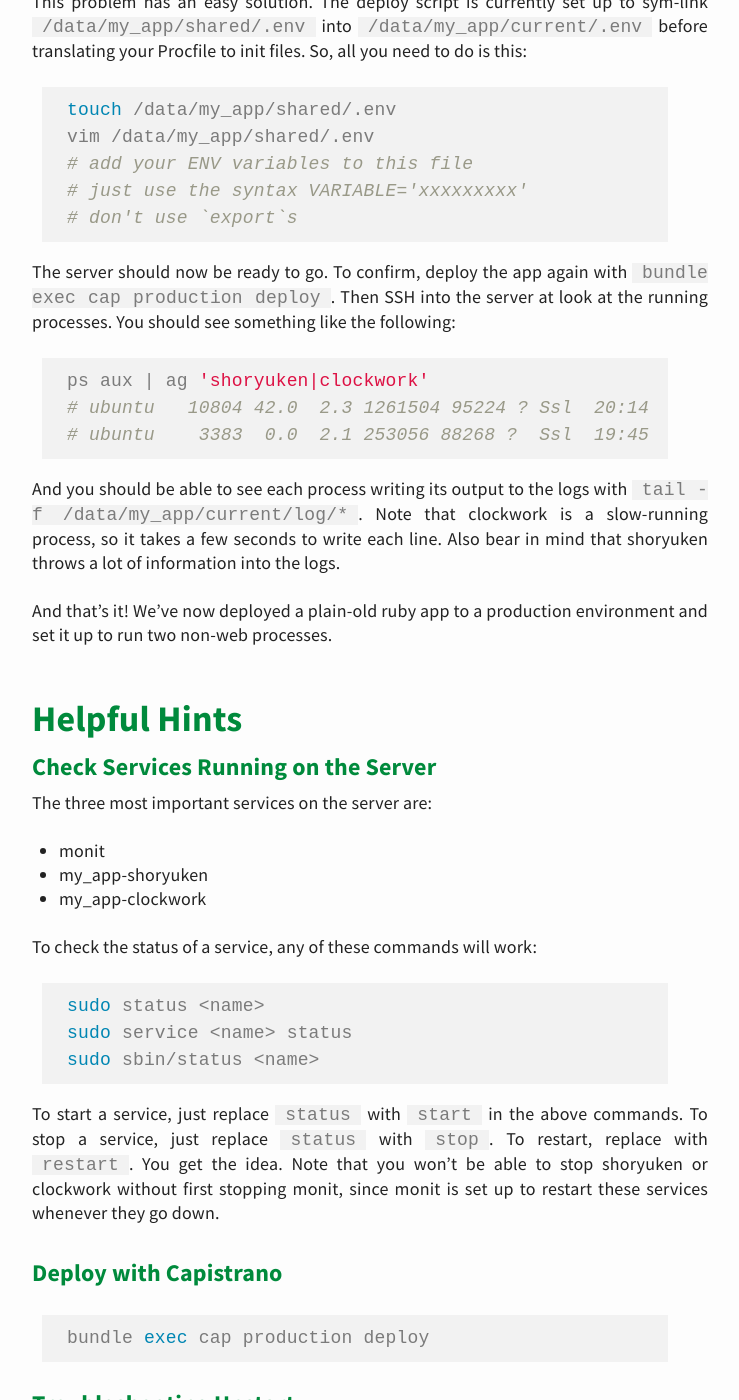
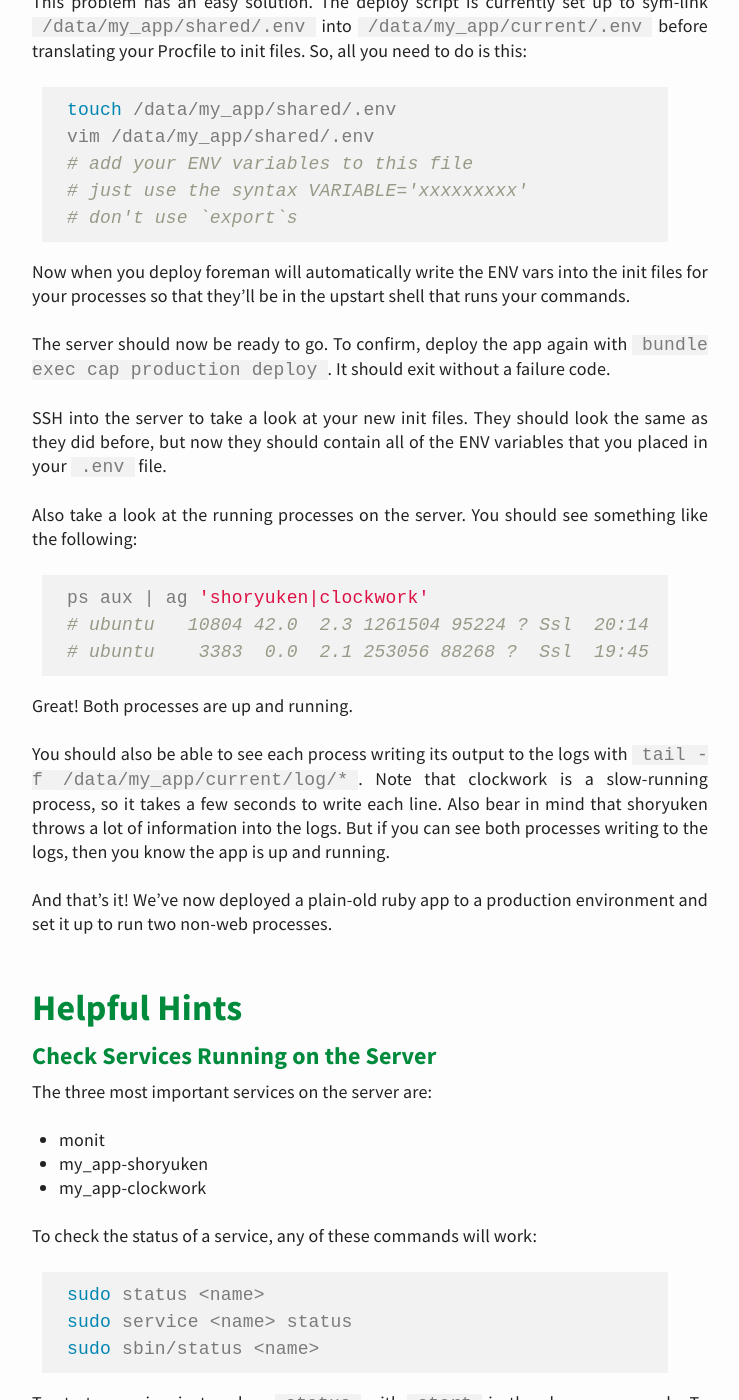
Before and after one commit to davidlaprade/davidlaprade.github.io, a Jekyll site: the page built from _posts/2015-12-11-deploy-non-web-ruby-app.md, in a window 1280 px wide and 1400 px high, scrolled down 9121 px. Shown: the whole window, without its empty margins (270-1009 px from the left). Built offline with Jekyll 4.4.1, drawn with Linux system fonts in a browser that asks for light colours.

Commit message:
Copy edit ruby deployment post again

```diff
--- a/_posts/2015-12-11-deploy-non-web-ruby-app.md
+++ b/_posts/2015-12-11-deploy-non-web-ruby-app.md
@@ -399,20 +399,33 @@ vim /data/my_app/shared/.env
 # don't use `export`s
 {% endhighlight %}
 
+Now when you deploy foreman will automatically write the ENV vars into
+the init files for your processes so that they'll be in the upstart shell
+that runs your commands.
+
 The server should now be ready to go. To confirm, deploy the
-app again with `bundle exec cap production deploy`.
-Then SSH into the server at look at the
-running processes. You should see something like the following:
+app again with `bundle exec cap production deploy`. It should
+exit without a failure code.
+
+SSH into the server to take a look at your new init files. They should
+look the same as they did before, but now they should contain all of the
+ENV variables that you placed in your `.env` file.
+
+Also take a look at the running processes on the server.
+You should see something like the following:
 {% highlight bash %}
 ps aux | ag 'shoryuken|clockwork'
 # ubuntu   10804 42.0  2.3 1261504 95224 ? Ssl  20:14   0:02 ruby /home/ubuntu/.rbenv/versions/2.0.0-p647/lib/ruby/gems/2.0.0/bin/shoryuken -C config/shoryuken.yml
 # ubuntu    3383  0.0  2.1 253056 88268 ?  Ssl  19:45   0:02 ruby /home/ubuntu/.rbenv/versions/2.0.0-p647/bin/clockwork bin/clockwork.rb
 {% endhighlight %}
 
-And you should be able to see each process writing its output to the logs with
+Great! Both processes are up and running.
+
+You should also be able to see each process writing its output to the logs with
 `tail -f /data/my_app/current/log/*`. Note that clockwork is a slow-running
 process, so it takes a few seconds to write each line. Also bear in mind that
-shoryuken throws a lot of information into the logs.
+shoryuken throws a lot of information into the logs. But if you can see both
+processes writing to the logs, then you know the app is up and running.
 
 And that's it! We've now deployed a plain-old ruby app to a production
 environment and set it up to run two non-web processes.
```
